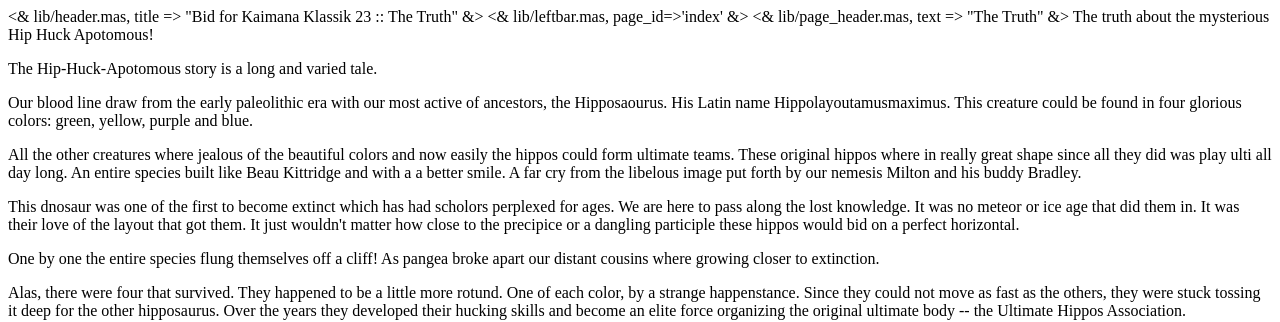
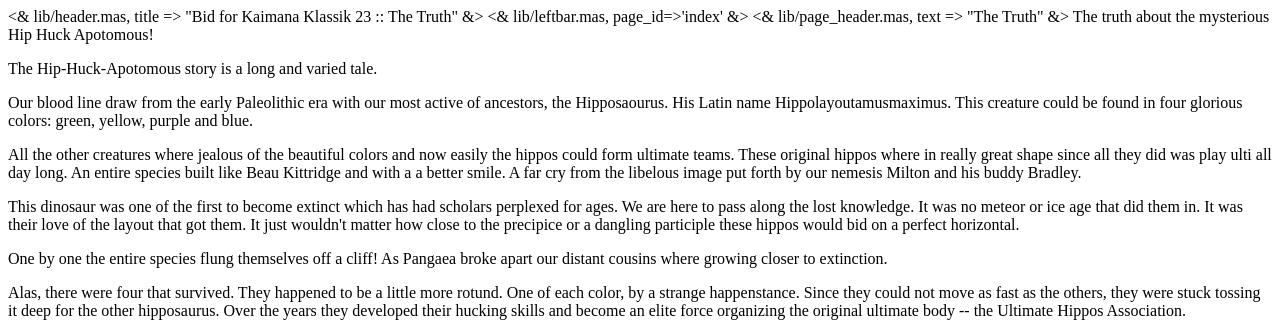
Before and after one commit to spazm/hiphuck, a plain HTML site: page mason/index.html in a window 1280 px wide. Shown: the top 322 px of the page. Drawn offline with Linux system fonts and the light colour scheme.

Commit message:
ran ispell

```diff
--- a/mason/index.html
+++ b/mason/index.html
@@ -5,7 +5,7 @@ The truth about the mysterious Hip Huck Apotomous!
 <p>
 The Hip-Huck-Apotomous story is a long and varied tale.
 <p>
-Our blood line draw from the early paleolithic era with our most active of
+Our blood line draw from the early Paleolithic era with our most active of
 ancestors, the Hipposaourus.  His Latin name Hippolayoutamusmaximus.  This creature could be found in four glorious colors: green, yellow, purple and blue.
 <p>
 All the other creatures where jealous of the beautiful colors and now easily
@@ -13,11 +13,11 @@ the hippos could form ultimate teams.  These original hippos where in really
 great shape since all they did was play ulti all day long.  An entire species built like Beau Kittridge and with a a better smile.   A far cry from
 the libelous image put forth by our nemesis Milton and his buddy Bradley.
 <p>
-This dnosaur was one of the first to become extinct which has had scholors
+This dinosaur was one of the first to become extinct which has had scholars
 perplexed for ages.  We are here to pass along the lost knowledge.  It was no meteor or ice age that did them in.  It was their love of the layout that got
 them.  It just wouldn't matter how close to the precipice or a dangling participle these hippos would bid on a perfect horizontal.
 <p>
-One by one the entire species flung themselves off a cliff! As pangea broke
+One by one the entire species flung themselves off a cliff! As Pangaea broke
 apart our distant cousins where growing closer to extinction.
 <p>
 Alas, there were four that survived.  They happened to be a little more rotund.  One of each color, by a strange happenstance.  Since they could not move as fast as the others, they were stuck tossing it deep for the other hipposaurus.  Over the years they developed their hucking skills and become an elite force organizing the original ultimate body -- the Ultimate Hippos Association.
```
